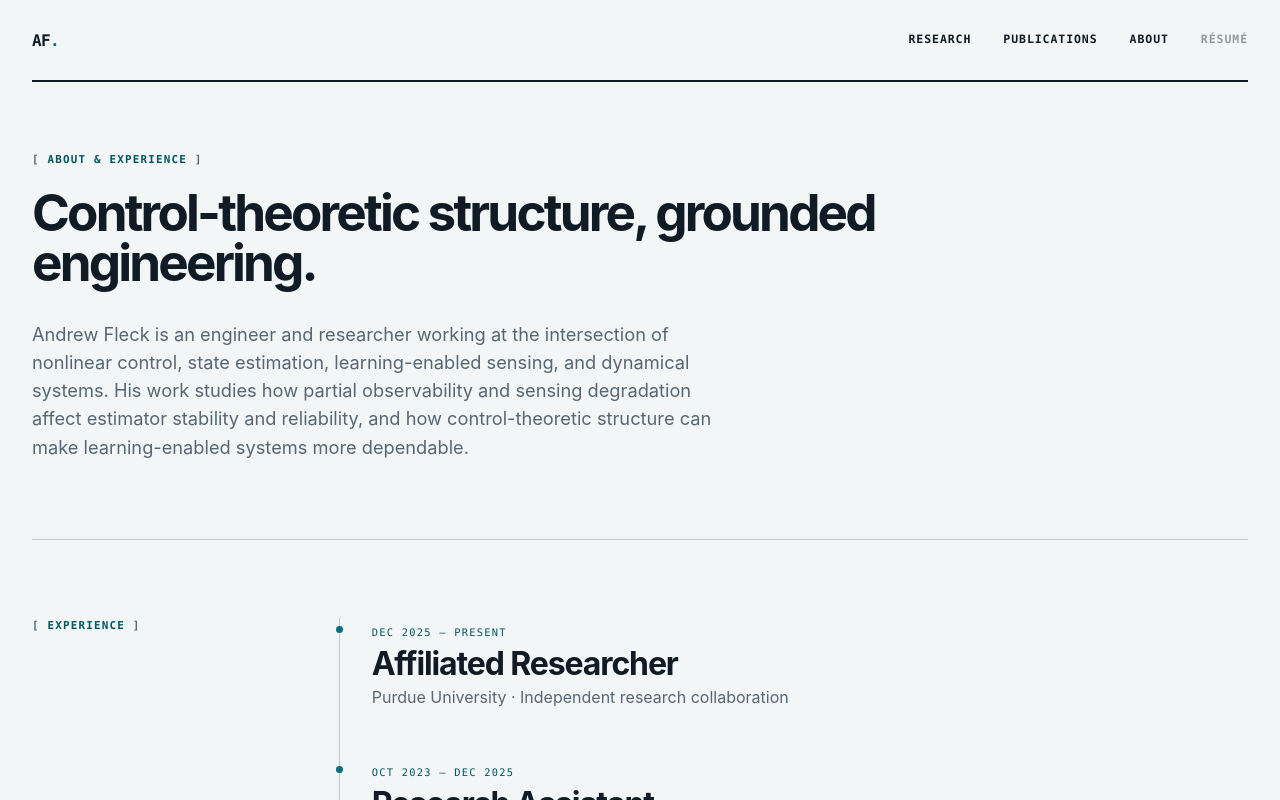
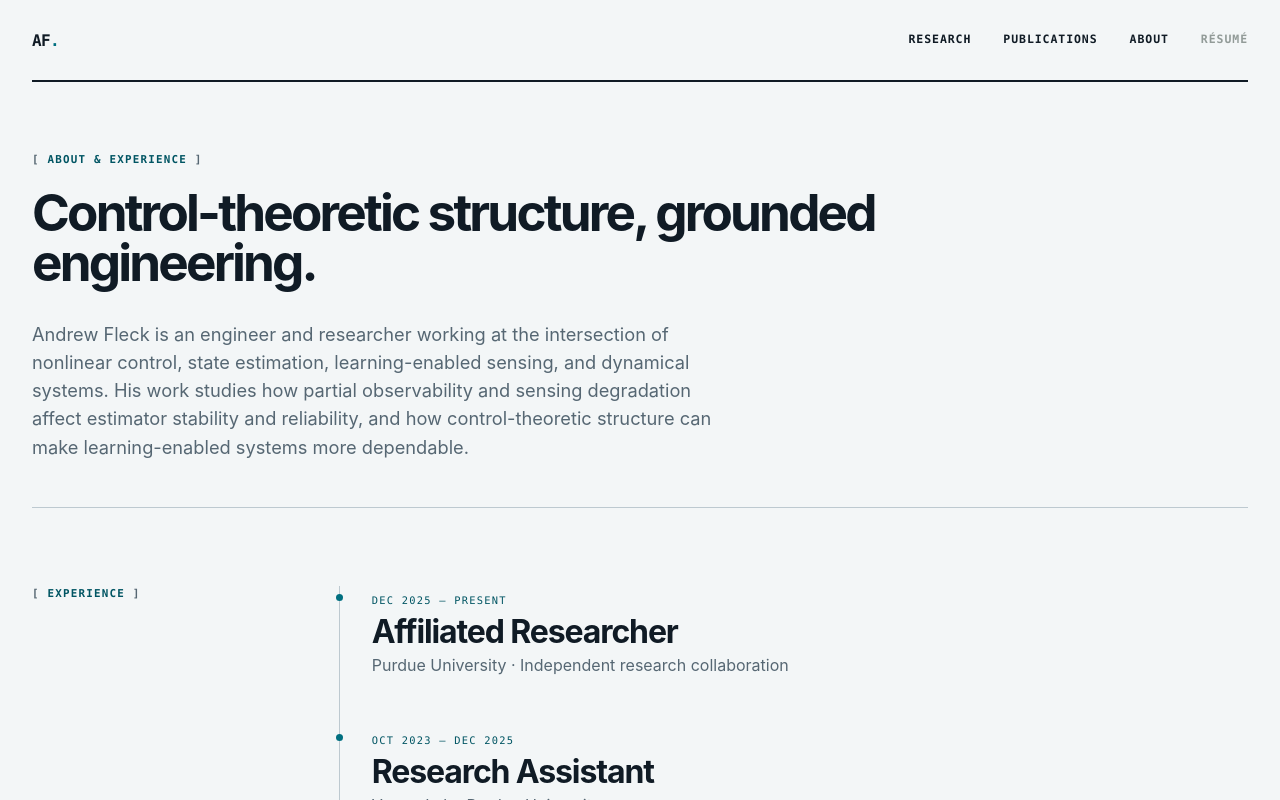
Before and after one commit to afleck18/andrew-fleck-portfolio, a Next.js app: page /about in a window 1280 px wide. Shown: the top 800 px of the page. Built offline with nearby package versions, Linux system fonts and the light colour scheme; no server answers.

Commit message:
Align page header formatting

```diff
--- a/app/globals.css
+++ b/app/globals.css
@@ -64,5 +64,5 @@ footer{border-top:2px solid var(--ink);font-family:var(--mono)}
 .accepted{background:#c8e6e2;color:#004d59}.publication-authors{font-weight:650;color:var(--ink)!important}.publication-list .publication-authors{margin:.85rem 0 .2rem}.publication-list .publication-authors~p{margin:.2rem 0}.publication-actions{display:flex;flex-wrap:wrap;align-items:center;gap:1.25rem;margin-top:1.5rem}.publication-actions>a:not(.button){font:700 .72rem var(--mono);text-transform:uppercase;letter-spacing:.04em;color:var(--teal-dark);border-bottom:1px solid var(--teal)}
 .paper-header{padding:64px 0 58px;border-bottom:1px solid var(--line)}.paper-header h1{font-size:clamp(1.9rem,3vw,2.8rem);line-height:1.15;letter-spacing:-.035em;max-width:940px;margin:0}.paper-authors{font-size:1.05rem;font-weight:650;margin:1.5rem 0 .5rem}.acceptance-note{max-width:790px;color:var(--muted);font-size:1.05rem;margin:0}.paper-layout{display:grid;grid-template-columns:260px 1fr;gap:6vw;padding:64px 0 90px}.paper-layout aside dl{margin:0}.paper-layout aside dl>div{padding:1rem 0;border-top:1px solid var(--line)}.paper-layout aside dt{font:700 .68rem var(--mono);text-transform:uppercase;letter-spacing:.06em;color:var(--teal-dark)}.paper-layout aside dd{margin:.35rem 0 0;font-size:.88rem}.paper-body{max-width:780px}.paper-body section{margin-bottom:3rem}.paper-body h2{font-size:1.4rem;margin-bottom:1rem}.paper-body p{line-height:1.75}.citation{padding:1.25rem;border-left:3px solid var(--teal);background:var(--panel)}
 @media(max-width:700px){.paper-header{padding:50px 0}.paper-layout{grid-template-columns:1fr;padding:48px 0 70px}.paper-header h1{font-size:1.85rem}.publication-list h2{font-size:1.3rem}.publication-actions{align-items:flex-start}}
-.publication-intro{padding-bottom:46px}.publication-intro>p:last-child{margin-top:.75rem}
+.publication-intro{padding-bottom:46px}.publication-intro>h1+p{margin-top:.75rem}
 @media(max-width:700px){.publication-intro{padding-bottom:38px}}
--- a/app/not-found.tsx
+++ b/app/not-found.tsx
@@ -1,2 +1,2 @@
 import Link from "next/link"; import { Shell } from "./components";
-export default function NotFound(){return <Shell><section className="page-intro"><p className="eyebrow">404 · Signal not found</p><h1>This state is outside the observed domain.</h1><p>The page may have moved, or the link may be incomplete.</p><Link className="button" href="/">Return home</Link></section></Shell>}
+export default function NotFound(){return <Shell><section className="page-intro publication-intro"><p className="eyebrow">404 · Signal not found</p><h1>This state is outside the observed domain.</h1><p>The page may have moved, or the link may be incomplete.</p><Link className="button" href="/">Return home</Link></section></Shell>}
--- a/app/research/page.tsx
+++ b/app/research/page.tsx
@@ -1,4 +1,4 @@
 import { Eyebrow, Shell } from "../components";
 import { projects } from "../data";
 export const metadata = { title: "Research" };
-export default function Research() { return <Shell><section className="page-intro"><Eyebrow>Research & projects</Eyebrow><h1>Engineering questions under uncertain observation.</h1><p>Case studies are framed around the question, method, and validation philosophy. Unreleased formulations and manuscript details are intentionally omitted.</p></section><div className="case-studies">{projects.map(p => <article className="case-study" id={p.slug} key={p.slug}><div className="case-index"><span>{p.number}</span><p>{p.area}</p></div><div><h2>{p.title}</h2><dl><div><dt>Question</dt><dd>{p.problem}</dd></div><div><dt>Approach</dt><dd>{p.approach}</dd></div><div><dt>Validation</dt><dd>{p.validation}</dd></div><div><dt>Why it matters</dt><dd>{p.significance}</dd></div></dl>{p.repo ? <a className="text-link" href={p.repo}>View code repository <span aria-hidden="true">↗</span></a> : <span className="artifact-note">Code link not currently public</span>}</div></article>)}</div></Shell>; }
+export default function Research() { return <Shell><section className="page-intro publication-intro"><Eyebrow>Research & projects</Eyebrow><h1>Engineering questions under uncertain observation.</h1><p>Case studies are framed around the question, method, and validation philosophy. Unreleased formulations and manuscript details are intentionally omitted.</p></section><div className="case-studies">{projects.map(p => <article className="case-study" id={p.slug} key={p.slug}><div className="case-index"><span>{p.number}</span><p>{p.area}</p></div><div><h2>{p.title}</h2><dl><div><dt>Question</dt><dd>{p.problem}</dd></div><div><dt>Approach</dt><dd>{p.approach}</dd></div><div><dt>Validation</dt><dd>{p.validation}</dd></div><div><dt>Why it matters</dt><dd>{p.significance}</dd></div></dl>{p.repo ? <a className="text-link" href={p.repo}>View code repository <span aria-hidden="true">↗</span></a> : <span className="artifact-note">Code link not currently public</span>}</div></article>)}</div></Shell>; }
```
Also changed, not shown: app/about/page.tsx (+1 -1 lines).
